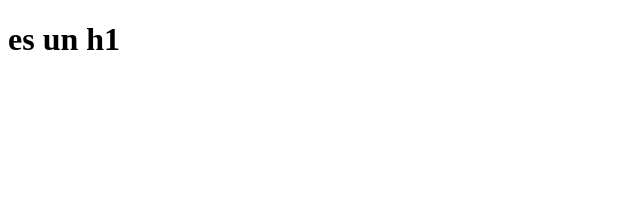
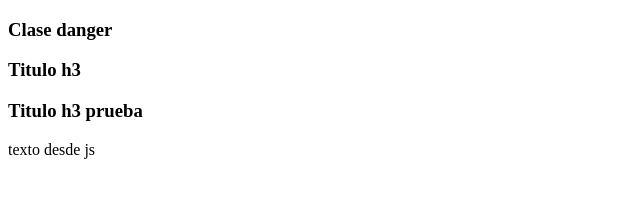
Before and after one commit to alejandromateus31/BlueewebJs, a plain HTML site: page Index.html in a window 1280 px wide. Shown: the whole page, without its empty margins (0-640 px from the left). Drawn offline with Linux system fonts and the light colour scheme.

Commit message:
selectores

```diff
--- a/Index.html
+++ b/Index.html
@@ -1,16 +1,20 @@
 <!DOCTYPE html>
 <html lang="en">
+
 <head>
     <meta charset="UTF-8">
     <meta http-equiv="X-UA-Compatible" content="IE=edge">
     <meta name="viewport" content="width=device-width, initial-scale=1.0">
     <title>Document</title>
 </head>
+
 <body>
-    <h1>es un h1</h1>
-
-
+    <h3 class="h3-danger"> Clase danger </h3>
+    <h3>Titulo h3</h3>
+    <h3>Titulo h3 prueba</h3>
+    <p id="parrafo">Parrafo</p>
     <script src="js/app.js"></script>
 
 </body>
+
 </html>
--- a/js/app.js
+++ b/js/app.js
@@ -1 +1,12 @@
-console.log("se inicializa el projecto");
+console.log(document.querySelector('h3'));
+console.log(document.querySelector('.h3-danger'));
+console.log(document.querySelector('#parrafo'));
+console.log(document.getElementById('parrafo'));
+console.log("---");
+console.log(document.querySelectorAll('h3'));
+
+console.log("Modificar");
+const parrafo = document.querySelector("#parrafo");
+parrafo.textContent = 'texto desde js';
+//parrafo.innerHTML = '<b>texto desde vanilla</b>';
+parrafo.classList.add('h3-danger', 'my-2');
```
